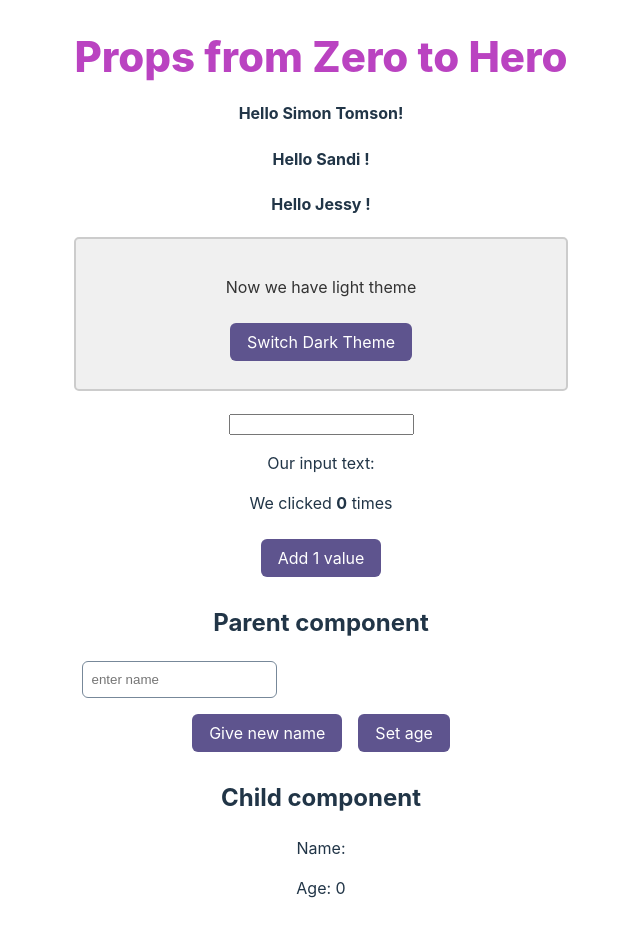
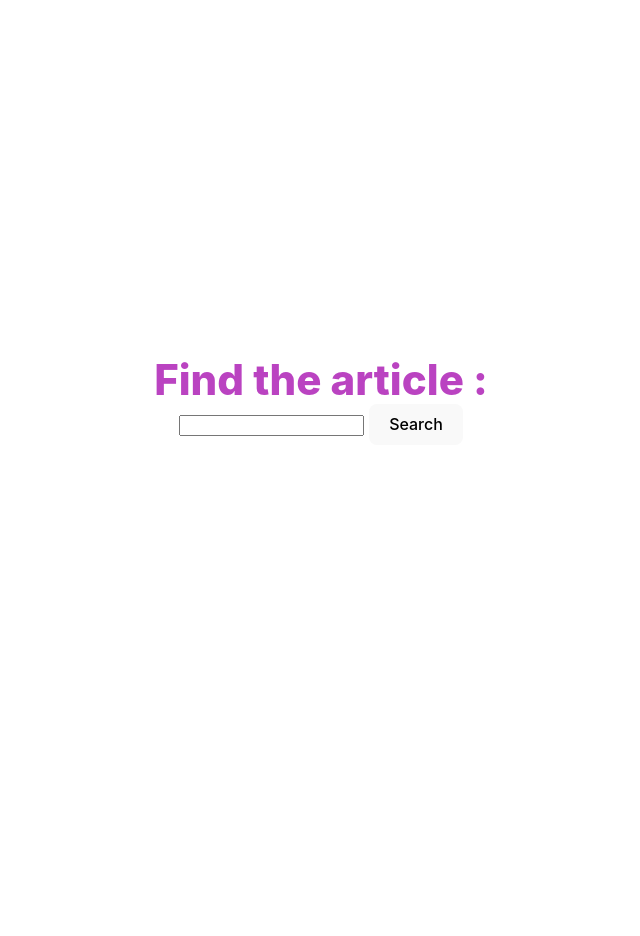
Before and after one commit to IrynaYermak/studying-react, a React (Vite) app: page / in a window 1280 px wide. Shown: the top 936 px of the page, without its empty margins (319-959 px from the left). After the commit the page ends 800 px from the top, so only its background shows below. Built offline with nearby package versions, Linux system fonts and the light colour scheme.

Commit message:
http requests

```diff
--- a/package.json
+++ b/package.json
@@ -10,6 +10,7 @@
     "preview": "vite preview"
   },
   "dependencies": {
+    "axios": "^1.13.1",
     "react": "^19.1.1",
     "react-dom": "^19.1.1"
   },
--- a/src/components/App.tsx
+++ b/src/components/App.tsx
@@ -1,21 +1,26 @@
 import "./App.css";
-import Counter from "./Counter";
-import Form from "./Form";
-import Greetings from "./Greetings";
-import ParentComponent from "./ParentComponent";
-import ThemeToggle from "./ThemeToggle";
+import axios from "axios";
+import SearchForm from "./SearchForm";
+import { useState } from "react";
+import type { Article } from "../types/article";
+import ArticleList from "./ArticleList";
 
 function App() {
+  const [articles, setArticles] = useState<Article[]>([]);
+
+  const handleSearch = async (topic: string) => {
+    const response = await axios.get<ArticleHttpResponse>(
+      `https://hn.algolia.com/api/v1/search?query=${topic}`
+    );
+    setArticles(response.data.hits);
+  };
+
   return (
     <>
-      <h1 className="page-header">Props from Zero to Hero</h1>
-      <Greetings name="Simon" surname="Tomson" />
-      <Greetings name="Sandi" />
-      <Greetings name="Jessy" />
-      <ThemeToggle />
-      <Form />
-      <Counter />
-      <ParentComponent />
+      <h1 className="page-header">Find the article :</h1>
+
+      <SearchForm onSubmit={handleSearch} />
+      {articles.length > 0 && <ArticleList items={articles} />}
     </>
   );
 }
--- /dev/null
+++ b/src/components/ArticleList.tsx
@@ -0,0 +1,19 @@
+import type { Article } from "../types/article";
+
+interface ArticleListProps {
+  items: Article[];
+}
+
+export default function ArticleList({ items }: ArticleListProps) {
+  return (
+    <ul>
+      {items.map((item) => (
+        <li key={item.objectID}>
+          <a href={item.url} target="_blank">
+            {item.title}
+          </a>
+        </li>
+      ))}
+    </ul>
+  );
+}
--- /dev/null
+++ b/src/components/SearchForm.tsx
@@ -0,0 +1,24 @@
+interface SearchFormProps {
+  onSubmit: (topic: string) => void;
+}
+
+export default function SearchForm({ onSubmit }: SearchFormProps) {
+  const handleSubmit = (formData: FormData) => {
+    const topic = formData.get("toppic") as string;
+
+    if (topic === "") {
+      alert("Please enter a topic");
+      return;
+    }
+    onSubmit(topic);
+  };
+
+  return (
+    <form action={handleSubmit}>
+      <input type="text" name="topic" />
+      <button type="submit" style={{ marginLeft: "5px" }}>
+        Search
+      </button>
+    </form>
+  );
+}
--- /dev/null
+++ b/src/types/article.ts
@@ -0,0 +1,5 @@
+export interface Article {
+  objectID: string;
+  title: string;
+  url: string;
+}
```
Also changed, not shown: src/components/Form2.tsx (added, +14 -0 lines), src/components/orderForm.tsx (added, +16 -0 lines), 1 other file (tests, documents, lock files or other folders).
